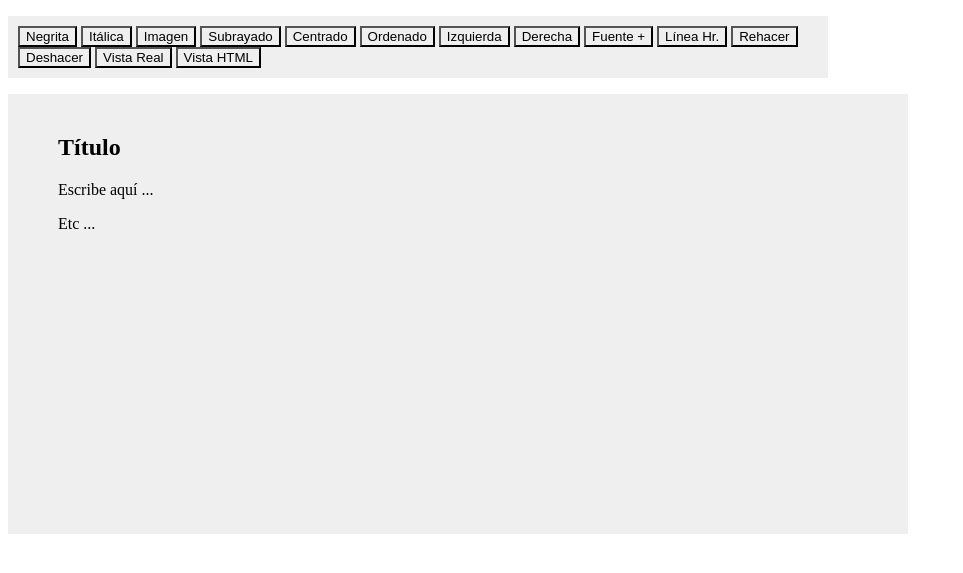
After one commit to Kuiki/Proyecto-Final-ASIR-2017, a PHP site: page /Proyecto_IAW/editor_de_texto.php in a window 1280 px wide. The commit adds this page. Shown: the top 573 px of the page, without its empty margins (0-963 px from the left). Run offline with PHP 8.4, Linux system fonts and the light colour scheme.

Commit message:
editando el css y creando editor de texto

```diff
--- /dev/null
+++ b/Proyecto-beta/editor_de_texto.php
@@ -0,0 +1,68 @@
+<!DOCTYPE html>
+<html lang="en">
+<head>
+<meta charset="utf-8">
+<title>Content Editable</title>
+<style>
+#txtbox, #text {
+width:800px;
+height:400px;
+padding:20px 50px;
+overflow:scroll;
+background:#EFEFEF;
+border:0px none;
+}
+#text {
+display:none;
+}
+button, input, select {
+background:#EFEFEF;
+border:#000000 none solid;
+}
+</style>
+<script>
+function init(x) {
+if (x=="h") {
+	document.getElementById('txtbox').style.display='none';
+	document.getElementById('text').style.display='block';
+}
+
+if (x=="s") {
+	document.getElementById('txtbox').style.display='block';
+	document.getElementById('text').style.display='none';
+}
+
+document.getElementById('text').value=document.getElementById('txtbox').innerHTML;
+
+if (x!="h" || x!="s"){
+	document.execCommand(x,false,null);
+	document.getElementById('txtbox').focus();
+}
+}
+</script>
+</head>
+<body>
+
+<p style="width:800px;height:auto;padding:10px;background:#EFEFEF">
+<button onclick="init('bold')">Negrita</button>
+<button onclick="init('italic')">Itálica</button>
+<button onclick="init('insertimage')">Imagen</button>
+<button onclick="init('underline')">Subrayado</button>
+<button onclick="init('justifycenter')">Centrado</button>
+<button onclick="init('justifyfull')">Ordenado</button>
+<button onclick="init('justifyleft')">Izquierda</button>
+<button onclick="init('justifyright')">Derecha</button>
+<button onclick="init('increasefontsize')">Fuente +</button>
+<button onclick="init('inserthorizontalrule')">Línea Hr.</button>
+<button onclick="init('redo')">Rehacer</button>
+<button onclick="init('undo')">Deshacer</button>
+<button onclick="init('s')">Vista Real</button>
+<button onclick="init('h')">Vista HTML</button>
+<div id="txtbox" contenteditable="true">
+<h2>Título</h2>
+<p>Escribe aquí ...</p>
+<p>Etc ...</p>
+</div>
+<textarea id="text" name="text"></textarea>
+</body>
+</html>
--- a/Proyecto-beta/principal.php
+++ b/Proyecto-beta/principal.php
@@ -37,7 +37,9 @@
 					if(!is_null($fila)){
 						if($fila['Alias']==$_POST['user'] && $fila['Contraseña']==md5($_POST['pass'])){
 							echo "<img id='avatar' src='user.png'><br>";
-							echo "<span>Bienvenido</span> <a href='principal.php'>".$_POST['user']."</a>";
+							echo "<a href='panel1.php?user=".$fila['Alias']."'>".$_POST['user']."</a>";
+							echo "<br>";
+							echo "<a href='' style='font-size:10px'>[Cerrar Sesión]</a>";
 						}else {
 							echo "Usuario o Contraseña incorrecta";
 						}
@@ -56,7 +58,7 @@
     				<span>Contraseña:</span>
     				<input type="password" name="pass" required>
     				<br>
-    				<a style="font-size:15px; margin-left: 75px;" href="http://localhost/Proyecto-beta/registro.php">Registrate</a>
+    				<a style="font-size:13px; margin-left: 70px;" href="http://localhost/Proyecto_IAW/Proyecto-beta/registro.php">Registrate</a>
     				<input type="submit" name="sesion" value="Iniciar Sesión">
 				</form>
 			<?php endif ?>
```
Also changed, not shown: Proyecto-beta/blog_css.css (+5 -2 lines), Proyecto-beta/panel1.php (added, +101 -0 lines), Proyecto-beta/registro.php (+27 -22 lines).
